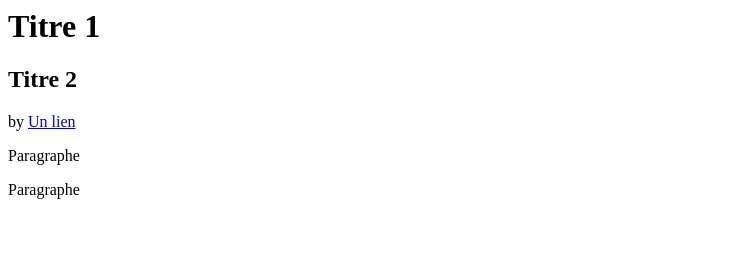
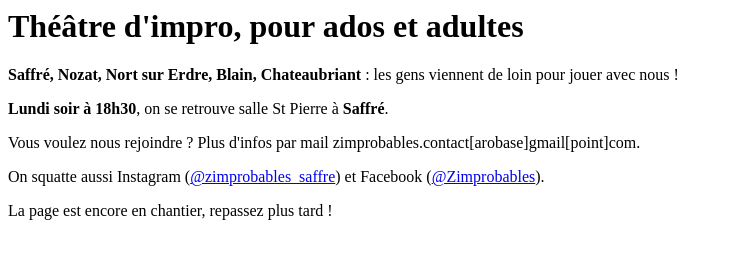
Before and after one commit to zimprobables-saffre/pages-initiale, a plain HTML site: page index.html in a window 1280 px wide. Shown: the whole page, without its empty margins (0-732 px from the left). Drawn offline with Linux system fonts and the light colour scheme.

Commit message:
Update index.html
Contenu de base Zimpro

```diff
--- a/index.html
+++ b/index.html
@@ -1,18 +1,28 @@
 <!DOCTYPE html PUBLIC>
 <html xmlns="http://www.w3.org/1999/xhtml">
   <head>
-    <title>Titre</title>
+    <title>Zimprobables Saffre</title>
   </head>
 
   <body>
-    <h1>Titre 1</h1>
+    <h1>Théâtre d'impro, pour ados et adultes</h1>
+    <p>
+      <strong>Saffré, Nozat, Nort sur Erdre, Blain, Chateaubriant</strong> : les gens viennent de loin pour jouer avec nous !
+    </p>
 
-    <h2>Titre 2</h2>
-    by <a href="https://www.numerama.com/cyberguerre/1990687-lhistoire-cachee-derriere-les-noms-des-hackers-qui-font-trembler-des-etats-entiers.html">Un lien</a>
+    <p>
+      <strong>Lundi soir à 18h30</strong>, on se retrouve salle St Pierre à <Strong>Saffré</Strong>.
+    </p>
 
-    <p>Paragraphe</p>
+    <p>
+      Vous voulez nous rejoindre ? Plus d'infos par mail zimprobables.contact[arobase]gmail[point]com.
+    </p>
 
-    <p>Paragraphe</p>
+    <p>
+      On squatte aussi Instagram (<a href="https://www.instagram.com/zimprobables_saffre">@zimprobables_saffre</a>) et Facebook (<a href="https://www.facebook.com/Zimprobables">@Zimprobables</a>).
+    </p>
+
+    <p>La page est encore en chantier, repassez plus tard !</p>
 
     </body>
 </html>
```
